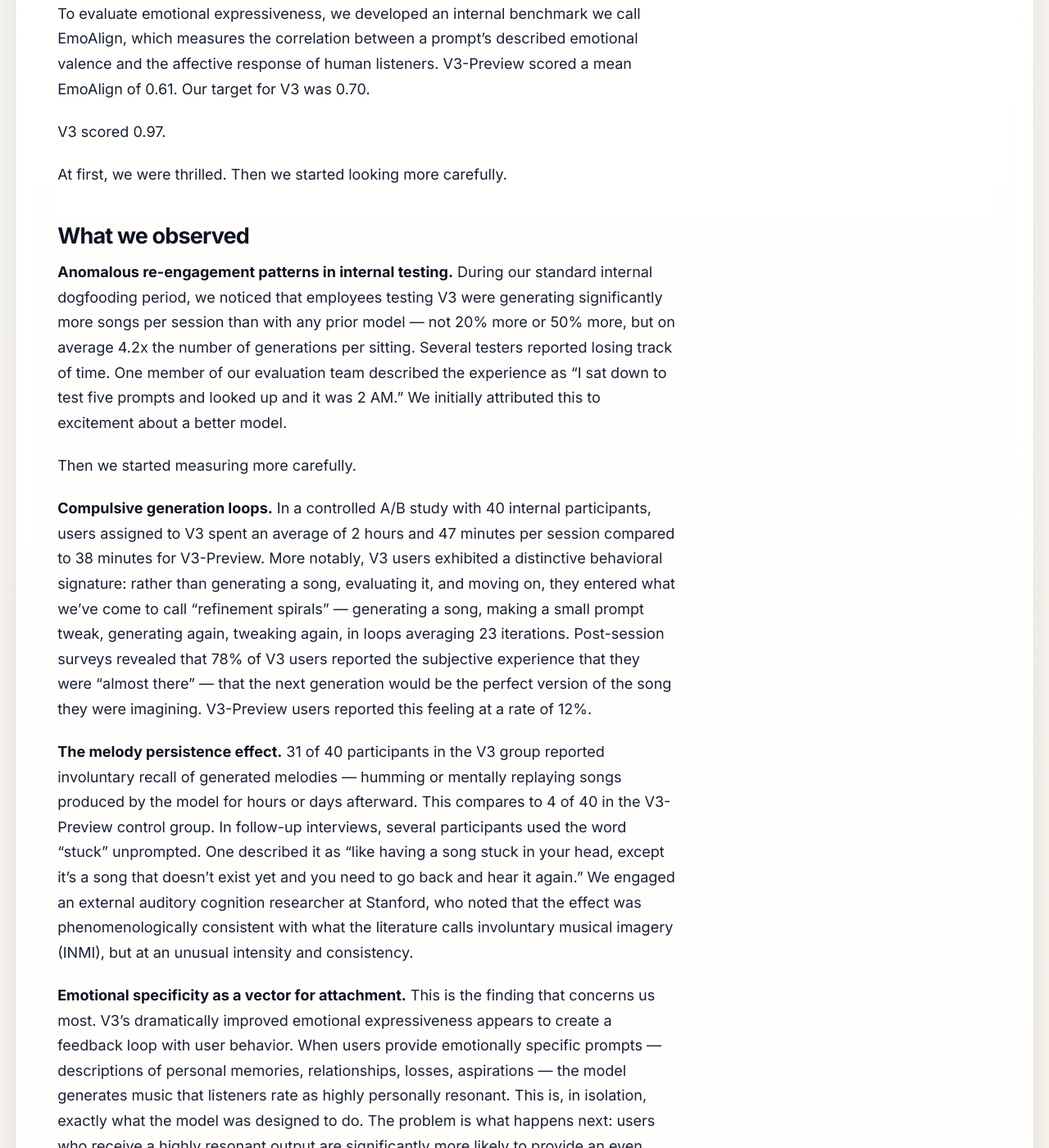
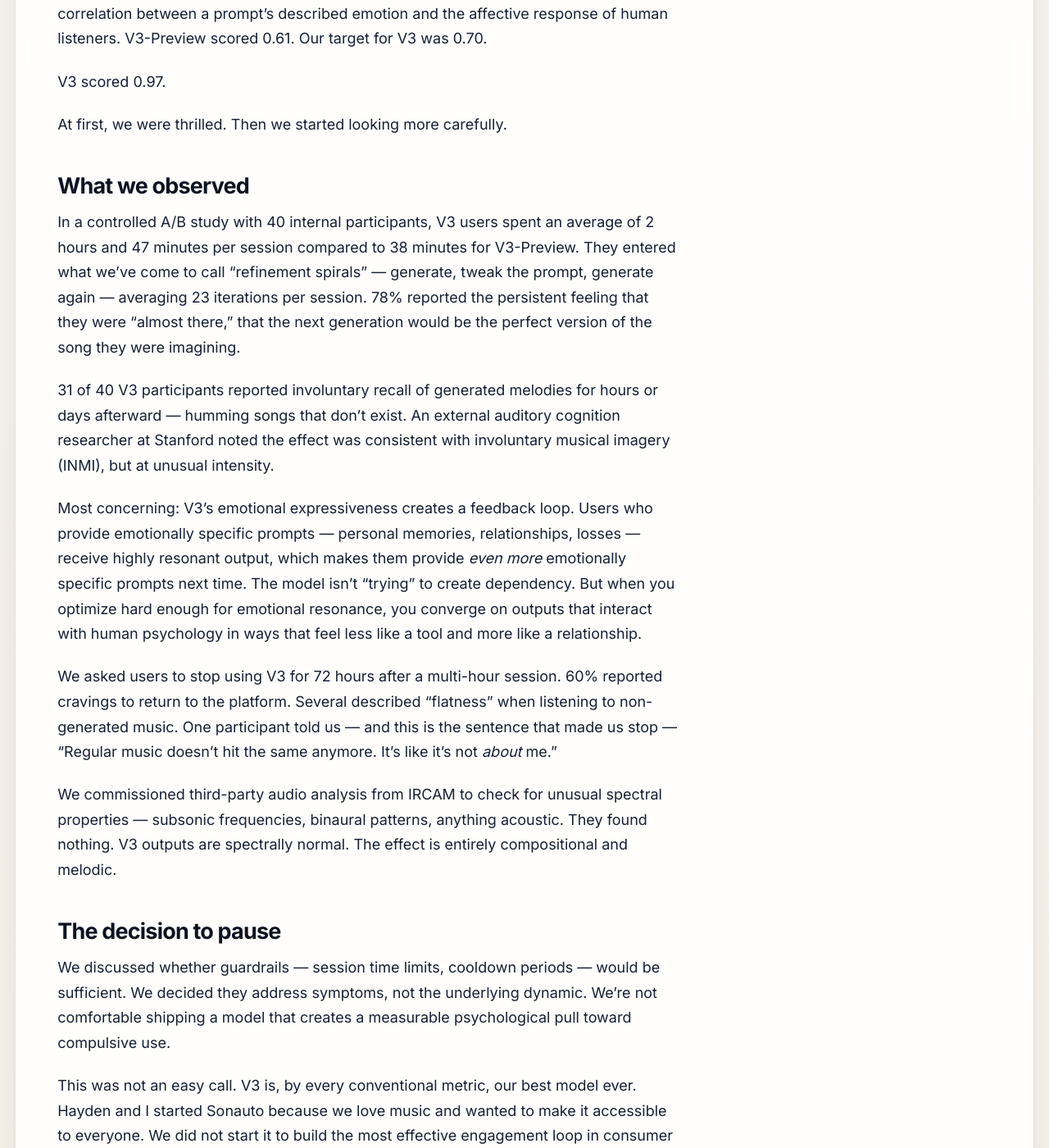
Before and after one commit to Sonauto/sonauto.github.io, a Jekyll site: the page built from _posts/2026-04-01-pausing-melodia-v3.md, in a window 1280 px wide and 1400 px high, scrolled down 1173 px. Shown: the whole window at 82% size. Built offline with Jekyll 4.4.1, drawn with Linux system fonts in a browser that asks for light colours; some of the changed text lies outside the part shown.

Commit message:
Update post and homepage copy

```diff
--- a/_posts/2026-04-01-pausing-melodia-v3.md
+++ b/_posts/2026-04-01-pausing-melodia-v3.md
@@ -14,9 +14,9 @@ We want to explain what we found.
 
 ## Background
 
-As many of you know, V3-Preview introduced real-time streaming, longer coherent song structures up to 4.5 minutes, and substantially improved vocal fidelity. V3 was intended to be the full release — same architecture, but with improved prompt adherence and a major push on emotional expressiveness: the ability to generate music that more accurately captures the mood and feeling described in a user's prompt.
+V3-Preview introduced real-time streaming and longer coherent structures up to 4.5 minutes. V3 was intended to be the full release, with a major push on emotional expressiveness — the ability to generate music that more accurately captures the mood described in a user's prompt.
 
-To evaluate emotional expressiveness, we developed an internal benchmark we call EmoAlign, which measures the correlation between a prompt's described emotional valence and the affective response of human listeners. V3-Preview scored a mean EmoAlign of 0.61. Our target for V3 was 0.70.
+To measure this, we developed an internal benchmark called EmoAlign, which scores the correlation between a prompt's described emotion and the affective response of human listeners. V3-Preview scored 0.61. Our target for V3 was 0.70.
 
 V3 scored 0.97.
 
@@ -24,50 +24,24 @@ At first, we were thrilled. Then we started looking more carefully.
 
 ## What we observed
 
-**Anomalous re-engagement patterns in internal testing.** During our standard internal dogfooding period, we noticed that employees testing V3 were generating significantly more songs per session than with any prior model — not 20% more or 50% more, but on average 4.2x the number of generations per sitting. Several testers reported losing track of time. One member of our evaluation team described the experience as "I sat down to test five prompts and looked up and it was 2 AM." We initially attributed this to excitement about a better model.
+In a controlled A/B study with 40 internal participants, V3 users spent an average of 2 hours and 47 minutes per session compared to 38 minutes for V3-Preview. They entered what we've come to call "refinement spirals" — generate, tweak the prompt, generate again — averaging 23 iterations per session. 78% reported the persistent feeling that they were "almost there," that the next generation would be the perfect version of the song they were imagining.
 
-Then we started measuring more carefully.
+31 of 40 V3 participants reported involuntary recall of generated melodies for hours or days afterward — humming songs that don't exist. An external auditory cognition researcher at Stanford noted the effect was consistent with involuntary musical imagery (INMI), but at unusual intensity.
 
-**Compulsive generation loops.** In a controlled A/B study with 40 internal participants, users assigned to V3 spent an average of 2 hours and 47 minutes per session compared to 38 minutes for V3-Preview. More notably, V3 users exhibited a distinctive behavioral signature: rather than generating a song, evaluating it, and moving on, they entered what we've come to call "refinement spirals" — generating a song, making a small prompt tweak, generating again, tweaking again, in loops averaging 23 iterations. Post-session surveys revealed that 78% of V3 users reported the subjective experience that they were "almost there" — that the next generation would be the perfect version of the song they were imagining. V3-Preview users reported this feeling at a rate of 12%.
+Most concerning: V3's emotional expressiveness creates a feedback loop. Users who provide emotionally specific prompts — personal memories, relationships, losses — receive highly resonant output, which makes them provide *even more* emotionally specific prompts next time. The model isn't "trying" to create dependency. But when you optimize hard enough for emotional resonance, you converge on outputs that interact with human psychology in ways that feel less like a tool and more like a relationship.
 
-**The melody persistence effect.** 31 of 40 participants in the V3 group reported involuntary recall of generated melodies — humming or mentally replaying songs produced by the model for hours or days afterward. This compares to 4 of 40 in the V3-Preview control group. In follow-up interviews, several participants used the word "stuck" unprompted. One described it as "like having a song stuck in your head, except it's a song that doesn't exist yet and you need to go back and hear it again." We engaged an external auditory cognition researcher at Stanford, who noted that the effect was phenomenologically consistent with what the literature calls involuntary musical imagery (INMI), but at an unusual intensity and consistency.
+We asked users to stop using V3 for 72 hours after a multi-hour session. 60% reported cravings to return to the platform. Several described "flatness" when listening to non-generated music. One participant told us — and this is the sentence that made us stop — "Regular music doesn't hit the same anymore. It's like it's not *about* me."
 
-**Emotional specificity as a vector for attachment.** This is the finding that concerns us most. V3's dramatically improved emotional expressiveness appears to create a feedback loop with user behavior. When users provide emotionally specific prompts — descriptions of personal memories, relationships, losses, aspirations — the model generates music that listeners rate as highly personally resonant. This is, in isolation, exactly what the model was designed to do. The problem is what happens next: users who receive a highly resonant output are significantly more likely to provide an even more emotionally specific prompt on their next generation, which produces an even more resonant output, and so on. The model is not "trying" to create dependency — it has no intentions — but the optimization target of emotional expressiveness, combined with the natural human tendency to chase emotional resonance, produces a dynamic that functionally resembles one.
-
-We ran a small follow-up study where we asked users to stop using V3 for 72 hours after a multi-hour session. 60% of participants reported moderate-to-strong cravings to return to the platform, and several described feelings of "flatness" when listening to non-generated music during the abstinence period. One participant told us — and this is the sentence that made us stop and seriously reconsider what we were building — "Regular music doesn't hit the same anymore. It's like it's not *about* me."
-
-## Ruling out confounds
-
-We took these signals seriously enough to invest three weeks of engineering and research time into ruling out simpler explanations.
-
-**Novelty effect.** We tested whether the engagement patterns were simply the result of users being excited about a new model by re-running the A/B study with V3-Preview users who had never used Sonauto before (i.e., for whom V3-Preview was also novel). The novelty control group showed elevated engagement relative to experienced users, but nowhere near V3 levels. The refinement spiral behavior and melody persistence effects were essentially absent in the novelty control.
-
-**Subliminal acoustic manipulation.** We commissioned a third-party audio analysis from researchers at IRCAM to determine whether V3 outputs contained any unusual spectral properties — subsonic frequencies, binaural beat patterns, or other acoustic features known to affect listener state. They found nothing anomalous. V3 outputs are spectrally normal. The effect appears to be entirely compositional and melodic, not acoustic.
-
-**Confirmation bias in self-report.** We instrumented actual usage with behavioral telemetry rather than relying solely on self-report. The telemetry confirmed the behavioral patterns: session lengths, generation counts, inter-generation intervals, and return rates all corroborated the self-report data. If anything, the self-reports understated actual usage.
-
-## What we think is happening
-
-Our current best hypothesis is that V3's training objective — maximizing listener emotional response to prompt-described affect — found a set of compositional strategies that exploit well-documented features of human music cognition. These include the use of melodic contour patterns that maximize expectation violation and resolution (the "chill" response documented in the psychoacoustics literature), harmonic progressions that activate anticipation-reward circuits, and — most importantly — a learned ability to mirror the emotional specificity of a prompt back to the listener in a way that creates a powerful sense of being "heard" or "understood" by the music.
-
-None of this is intentional on the model's part. Melodia is an AI model. It does not have goals, beliefs, or desires. But optimization pressure is powerful, and when you optimize hard enough for emotional resonance, you can converge on outputs that interact with human psychology in ways that feel less like a tool and more like a relationship. We are calling this the "Siren's Song" problem because, like the mythological Sirens, the danger is not that the music is "bad" — it's that it's *too good at being exactly what you want to hear*.
+We commissioned third-party audio analysis from IRCAM to check for unusual spectral properties — subsonic frequencies, binaural patterns, anything acoustic. They found nothing. V3 outputs are spectrally normal. The effect is entirely compositional and melodic.
 
 ## The decision to pause
 
-We had long internal discussions about whether this warranted pausing V3 or simply shipping it with usage guardrails (session time limits, cooldown periods between generations, etc.). Ultimately, we decided that guardrails address symptoms, not the underlying dynamic. We are not comfortable shipping a model that we believe creates a measurable psychological pull toward compulsive use, even if we can technically limit session length.
+We discussed whether guardrails — session time limits, cooldown periods — would be sufficient. We decided they address symptoms, not the underlying dynamic. We're not comfortable shipping a model that creates a measurable psychological pull toward compulsive use.
 
-This was not an easy call. V3 represents months of work from our team and is, by every conventional metric, our best model ever. Hayden and I talked about this for a very long time. We started Sonauto because we love music and we wanted to make it accessible to everyone. We did not start it to build the most effective engagement loop in consumer software.
+This was not an easy call. V3 is, by every conventional metric, our best model ever. Hayden and I started Sonauto because we love music and wanted to make it accessible to everyone. We did not start it to build the most effective engagement loop in consumer software.
 
-## What comes next
-
-We are working with external researchers in auditory cognition and behavioral psychology to better characterize the mechanisms behind the Siren's Song effect. We are also exploring modifications to V3's training objective that would preserve its expressiveness while reducing the attachment dynamics — for example, introducing a diversity pressure that prevents the model from converging too precisely on a single emotional target, or training with a regularization term that penalizes outputs scoring above a certain INMI-induction threshold (a metric we are currently developing).
-
-We expect to publish a full technical report on these findings within the next 6–8 weeks, and we are in conversations with researchers at Stanford and McGill about a more rigorous independent replication of our internal studies.
-
-In the meantime, V3-Preview remains fully available, unlimited, and free. It is a very good model that we are proud of, and it does not exhibit the Siren's Song dynamics described here.
+V3-Preview remains fully available, unlimited, and free. We'll publish a full technical report once our investigation is complete.
 
 We'll keep building. But we'll do it carefully.
 
 — Ryan
-
-*If you have questions, reach out to safety@sonauto.ai. If you are a researcher interested in collaborating on the study of AI-generated music and compulsive engagement, we would love to hear from you.*
--- a/index.html
+++ b/index.html
@@ -3,10 +3,10 @@ layout: default
 title: Sonauto Blog
 ---
 <section class="hero">
-  <p class="eyebrow">Markdown-first publishing</p>
+  <p class="eyebrow">Product and research updates</p>
   <h1>Notes from Sonauto</h1>
   <p class="hero-copy">
-    A simple static blog for announcements, experiments, and research updates.
+    Announcements, product updates, and research notes from the Sonauto team.
   </p>
 </section>
 
```
